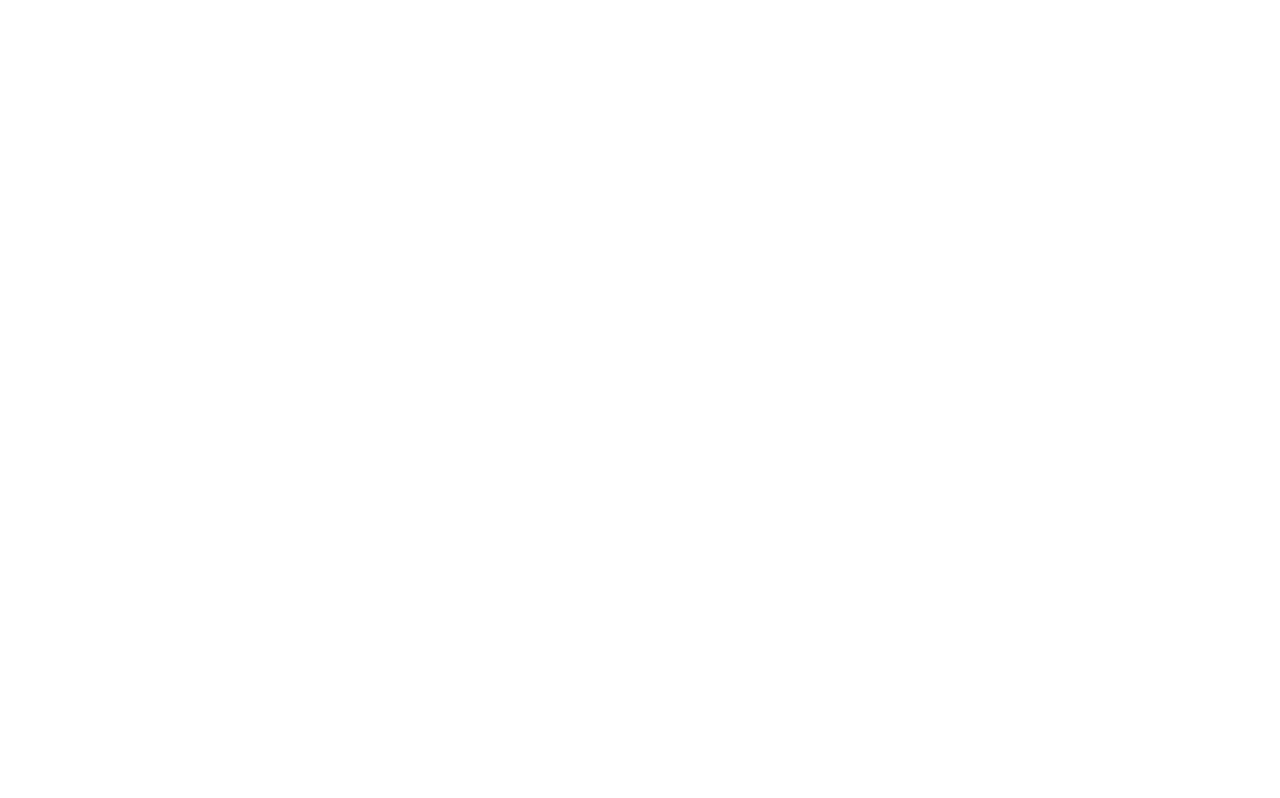
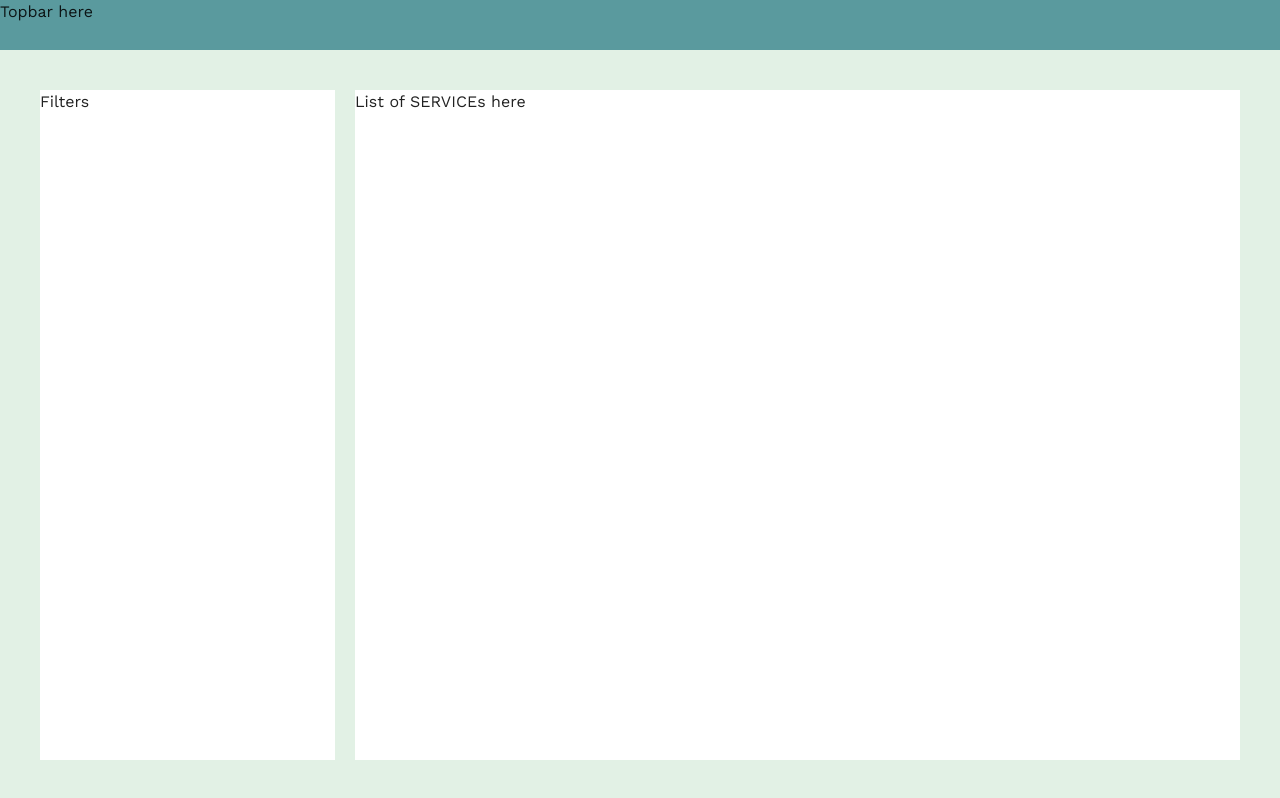
Before and after one commit to Pet-Care-Services/PCS-Frontend, a React (Create React App) app in the folder frontend/: page /application/services in a window 1280 px wide. Before the commit this address had no page. Built offline with nearby package versions, Linux system fonts and the light colour scheme.

Commit message:
init layout, advertisements pages

```diff
--- a/frontend/package.json
+++ b/frontend/package.json
@@ -10,6 +10,7 @@
     "@testing-library/jest-dom": "^5.16.2",
     "@testing-library/react": "^12.1.3",
     "@testing-library/user-event": "^13.5.0",
+    "formik": "^2.2.9",
     "i18next": "^21.8.0",
     "lodash": "^4.17.21",
     "prop-types": "^15.8.1",
--- /dev/null
+++ b/frontend/src/components/Filters/index.js
@@ -0,0 +1,15 @@
+import React from 'react';
+import { Formik, Form } from 'formik';
+import { Box } from '@mui/system';
+
+const Filters = () => {
+  return (
+    <Box sx={{ width: '100%', height: '100%' }}>
+      <Formik>
+        <Form>Filters</Form>
+      </Formik>
+    </Box>
+  );
+};
+
+export default Filters;
--- /dev/null
+++ b/frontend/src/consts/enums.js
@@ -0,0 +1,6 @@
+const ITEM_TYPE = {
+  SERVICE: 'SERVICE',
+  REQUEST: 'REQUEST',
+};
+
+export { ITEM_TYPE };
--- /dev/null
+++ b/frontend/src/layouts/AuthorizedLayout.js
@@ -0,0 +1,32 @@
+import React from 'react';
+import { Outlet } from 'react-router-dom';
+import { Box } from '@mui/system';
+
+const AuthorizedLayout = () => {
+  return (
+    <Box
+      sx={{
+        width: '100vw',
+        height: '100vh',
+        display: 'flex',
+        flexDirection: 'column',
+        boxSizing: 'border-box',
+      }}
+    >
+      <Box
+        sx={{
+          backgroundColor: (theme) => theme.palette.primary.main,
+          height: 50,
+          width: '100%',
+        }}
+      >
+        Topbar here
+      </Box>
+      <Box sx={{ flex: 1, padding: 40 }}>
+        <Outlet />
+      </Box>
+    </Box>
+  );
+};
+
+export default AuthorizedLayout;
--- /dev/null
+++ b/frontend/src/pages/authorized/Advertisments/List/container.js
@@ -0,0 +1,14 @@
+import React from 'react';
+import { itemTypeShape } from './shapes';
+import ListView from './view';
+
+const ListContainer = ({ itemType }) => {
+  // some API calls here
+  return <ListView itemType={itemType} />;
+};
+
+ListContainer.propTypes = {
+  itemType: itemTypeShape.isRequired,
+};
+
+export default ListContainer;
--- /dev/null
+++ b/frontend/src/pages/authorized/Advertisments/List/index.js
@@ -0,0 +1 @@
+export { default } from './container';
--- /dev/null
+++ b/frontend/src/pages/authorized/Advertisments/List/shapes.js
@@ -0,0 +1,7 @@
+import { values } from 'lodash';
+import PropTypes from 'prop-types';
+import { ITEM_TYPE } from 'consts/enums';
+
+const itemTypeShape = PropTypes.oneOf([values(ITEM_TYPE)]);
+
+export { itemTypeShape };
--- /dev/null
+++ b/frontend/src/pages/authorized/Advertisments/List/view.js
@@ -0,0 +1,32 @@
+import React from 'react';
+import { Box } from '@mui/material';
+import Filters from 'components/Filters';
+import { itemTypeShape } from './shapes';
+
+const ListView = ({ itemType }) => {
+  return (
+    <Box sx={{ width: '100%', height: '100%', display: 'flex', columnGap: 20 }}>
+      <Box sx={{ flex: 1, minWidth: 200, backgroundColor: 'white' }}>
+        <Filters />
+      </Box>
+      <Box
+        sx={{
+          flex: 3,
+          minWidth: 600,
+          backgroundColor: 'white',
+          display: 'flex',
+          flexDirection: 'column',
+          rowGap: 20,
+        }}
+      >
+        List of {itemType}s here
+      </Box>
+    </Box>
+  );
+};
+
+ListView.propTypes = {
+  itemType: itemTypeShape.isRequired,
+};
+
+export default ListView;
--- a/frontend/src/pages/index.js
+++ b/frontend/src/pages/index.js
@@ -1,5 +1,10 @@
 import React from 'react';
-import { Routes, Route } from 'react-router-dom';
+import { Routes, Route, Navigate } from 'react-router-dom';
+import { ITEM_TYPE } from 'consts/enums';
+import AuthorizedLayout from 'layouts/AuthorizedLayout';
+import AdvertismentsList from 'pages/authorized/Advertisments/List';
+
+const DEFAULT_ROUTE = '/application/services';
 
 const Routing = () => (
   <Routes>
@@ -7,10 +12,18 @@
       <Route path="login" element="TODO: Login" />
       <Route path="register" element="TODO: Register" />
     </Route>
-    <Route path="application">
-      <Route path="dashboard" element="TODO: Dashboard" />
-      <Route path="settings" element="TODO: Settings" />
+    <Route path="application" element={<AuthorizedLayout />}>
+      <Route
+        path="services"
+        element={<AdvertismentsList itemType={ITEM_TYPE.SERVICE} />}
+      />
+      <Route
+        path="requests"
+        element={<AdvertismentsList itemType={ITEM_TYPE.REQUEST} />}
+      />
     </Route>
+
+    <Route path="*" element={<Navigate to={DEFAULT_ROUTE} replace />} />
   </Routes>
 );
 
--- a/frontend/src/providers/Theme/consts.js
+++ b/frontend/src/providers/Theme/consts.js
@@ -89,14 +89,21 @@
   },
 };
 
+const decoratePalette = (colors) => ({
+  ...colors,
+  background: {
+    default: colors.secondary.main,
+  },
+});
+
 const lightTheme = {
   ...common,
-  palette: lightColors,
+  palette: decoratePalette(lightColors),
 };
 
 const darkTheme = {
   ...common,
-  palette: darkColors,
+  palette: decoratePalette(darkColors),
 };
 
 export { MODE, lightTheme, darkTheme, lightColors, darkColors };
--- a/frontend/src/providers/Theme/index.js
+++ b/frontend/src/providers/Theme/index.js
@@ -1,6 +1,6 @@
 import React, { useMemo, useReducer } from 'react';
 import PropTypes from 'prop-types';
-import { ThemeProvider, createTheme } from '@mui/material';
+import { ThemeProvider, createTheme, CssBaseline } from '@mui/material';
 import { MODE, lightTheme, darkTheme } from './consts';
 import reducer from './reducer';
 
@@ -21,6 +21,7 @@
 
   return (
     <ThemeProvider theme={theme}>
+      <CssBaseline />
       <ThemeContext.Provider value={value}>{children}</ThemeContext.Provider>
     </ThemeProvider>
   );
```
Also changed, not shown: 1 other file (tests, documents, lock files or other folders).
